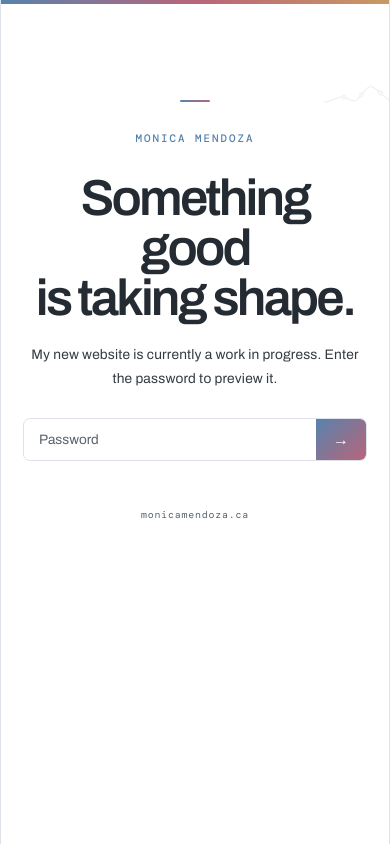
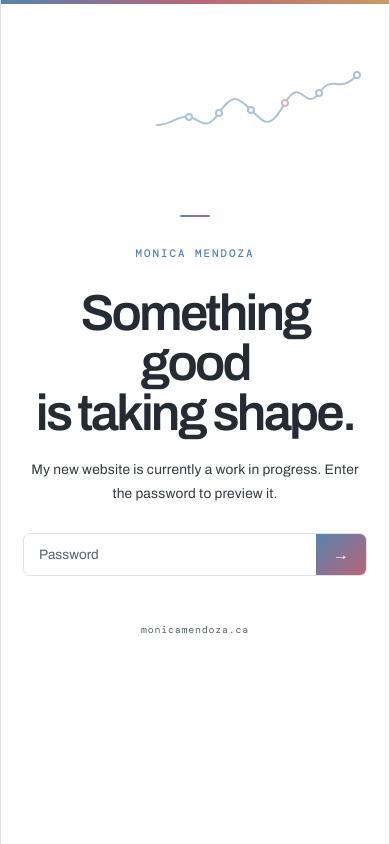
Before and after one commit to mm8738/mm8738.github.io, a React (Vite) app: page / in a window 390 px wide. Built offline with nearby package versions, Linux system fonts and the light colour scheme; a web font is replaced by a local one.

Commit message:
Update PasswordGate.scss

```diff
--- a/src/assets/styles/PasswordGate.scss
+++ b/src/assets/styles/PasswordGate.scss
@@ -244,15 +244,15 @@
 .password-decoration {
   position: absolute;
 
-  top: 11%;
-  right: 7%;
+  top: 55px;
+  right: max(40px, calc((100vw - 1100px) / 2));
 
   width: 220px;
   height: 100px;
 
   pointer-events: none;
 
-  opacity: 0.9;
+  opacity: 0.85;
 }
 
 .password-chart {
@@ -264,9 +264,6 @@
   overflow: visible;
 }
 
-
-/* very subtle horizontal reference line */
-
 .password-chart-guide {
   fill: none;
 
@@ -277,9 +274,6 @@
 
   opacity: 0.65;
 }
-
-
-/* animated line */
 
 .password-chart-line {
   fill: none;
@@ -296,9 +290,6 @@
   animation: draw-password-chart 1.8s ease forwards;
 }
 
-
-/* data points */
-
 .chart-point {
   fill: var(--background);
 
@@ -314,56 +305,31 @@
   stroke: var(--rose);
 }
 
-
-/* stagger points so they appear as the line reaches them */
-
-.point-1 {
-  animation-delay: 0.35s;
-}
-
-.point-2 {
-  animation-delay: 0.6s;
-}
-
-.point-3 {
-  animation-delay: 0.85s;
-}
-
-.point-4 {
-  animation-delay: 1.05s;
-}
-
-.point-5 {
-  animation-delay: 1.3s;
-}
-
-.point-6 {
-  animation-delay: 1.55s;
-}
-
+.point-1 { animation-delay: 0.35s; }
+.point-2 { animation-delay: 0.60s; }
+.point-3 { animation-delay: 0.85s; }
+.point-4 { animation-delay: 1.05s; }
+.point-5 { animation-delay: 1.30s; }
+.point-6 { animation-delay: 1.55s; }
 
 @keyframes draw-password-chart {
+  from {
+    stroke-dashoffset: 400;
+  }
 
   to {
     stroke-dashoffset: 0;
   }
-
 }
 
-
 @keyframes show-password-point {
-
   from {
     opacity: 0;
-    transform: scale(0.4);
-    transform-origin: center;
   }
 
   to {
     opacity: 1;
-    transform: scale(1);
   }
-
 }
 
 
@@ -434,4 +400,56 @@
     opacity: 0.35;
   }
 
+}@media (max-width: 700px) {
+
+  .password-page {
+    display: flex;
+    flex-direction: column;
+    justify-content: flex-start;
+    align-items: center;
+
+    min-height: 100svh;
+
+    padding: 55px 22px 45px;
+
+    overflow: hidden;
+  }
+
+  .password-decoration {
+    position: relative;
+
+    top: auto;
+    right: auto;
+
+    order: 0;
+
+    width: min(220px, 65vw);
+    height: auto;
+
+    margin: 0 0 30px auto;
+
+    opacity: 0.7;
+  }
+
+  .password-card {
+    order: 1;
+
+    width: 100%;
+    max-width: 440px;
+  }
+
+  .password-card h1 {
+    font-size: clamp(2.5rem, 13vw, 3.6rem);
+  }
+
+  .password-card > p {
+    margin-top: 20px;
+
+    font-size: 0.86rem;
+  }
+
+  .password-card form {
+    margin-top: 28px;
+  }
+
 }
```
